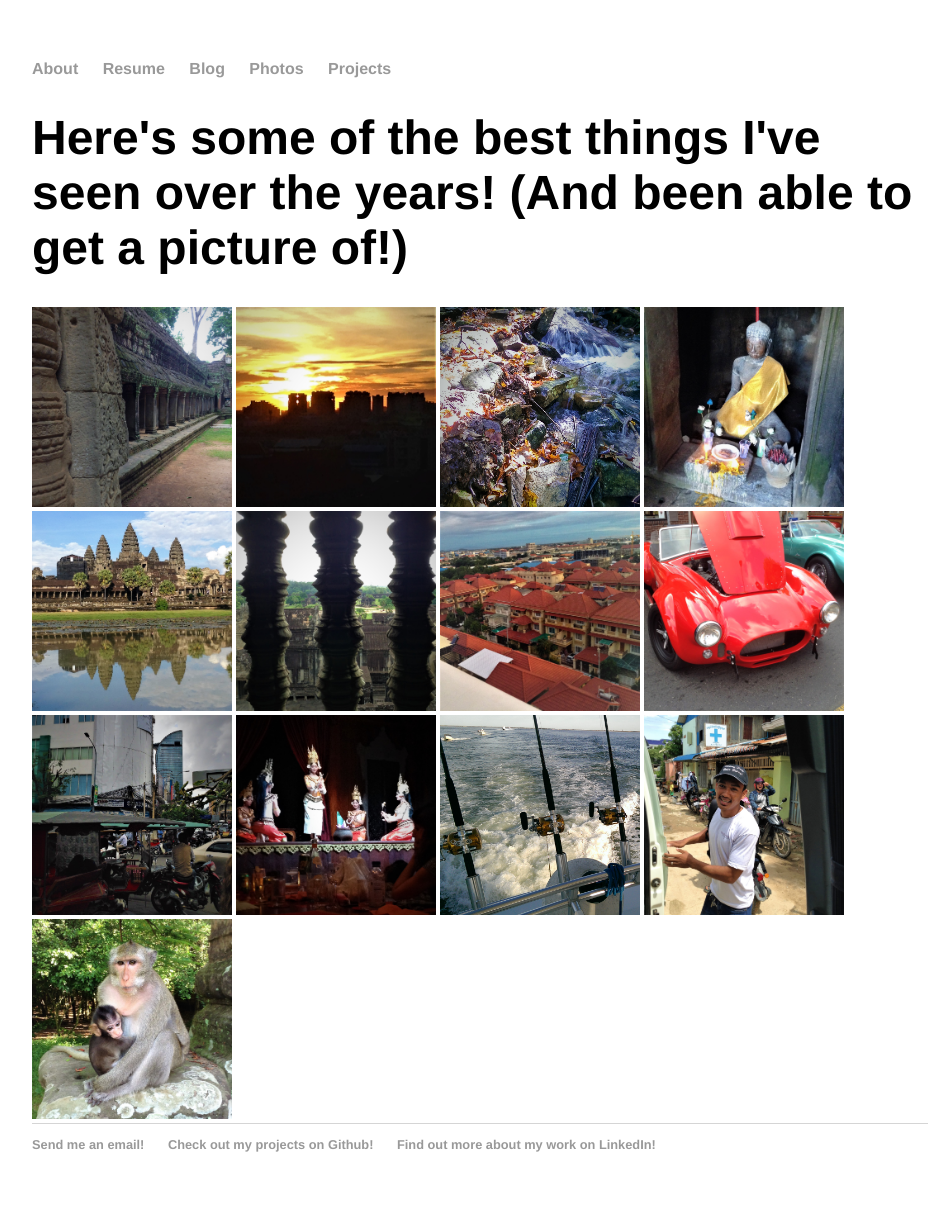
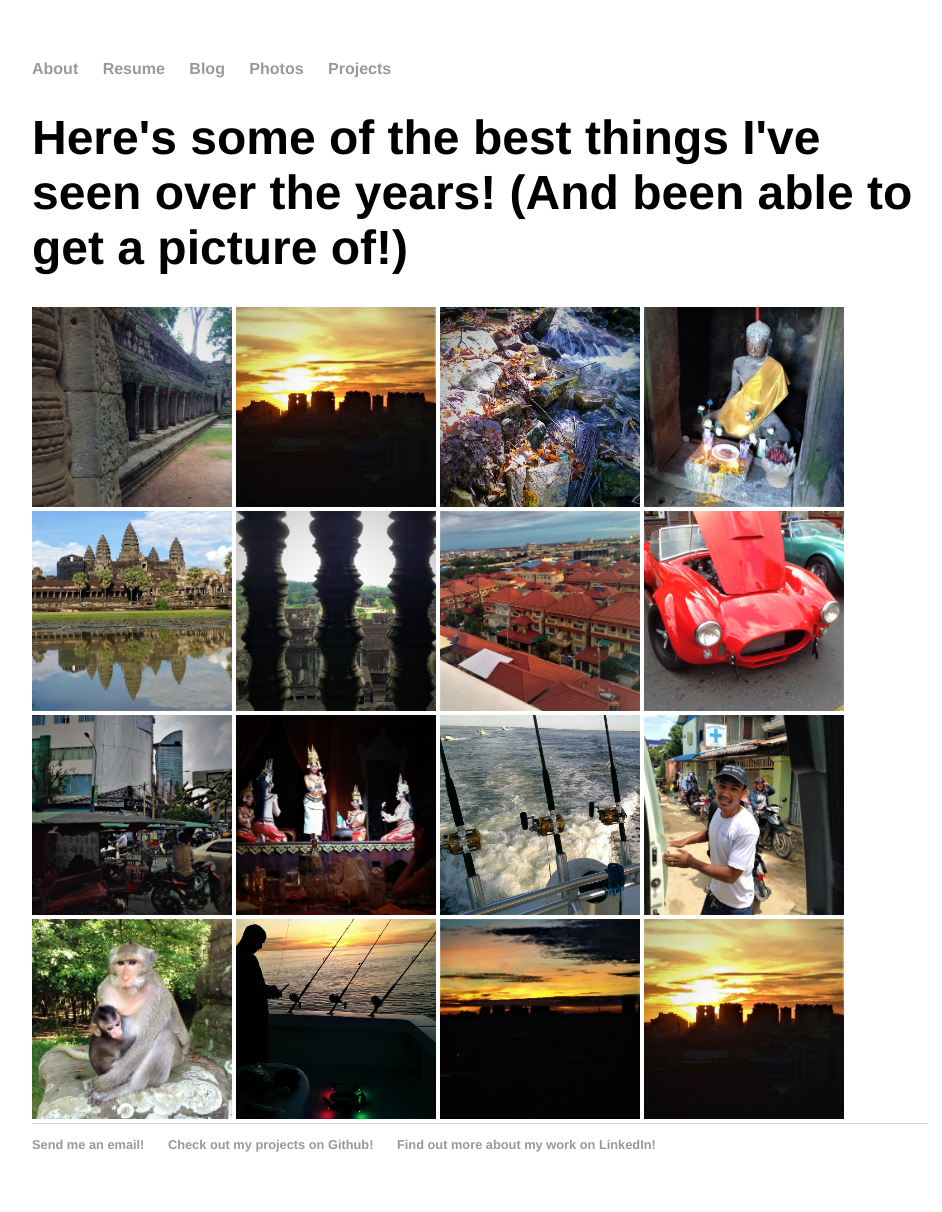
Before and after one commit to IronmanMk40/Matsick-Dot-Com, a Jekyll site: the page built from photos/index.html, in a window 1280 px wide. Shown: the whole page, without its empty margins (160-1102 px from the left). Built offline with Jekyll 4.4.1, drawn with Linux system fonts in a browser that asks for light colours.

Commit message:
Added more photos

```diff
--- a/photos/index.html
+++ b/photos/index.html
@@ -17,4 +17,7 @@ title: The Sights
 <img src="dayfishing.jpg" width=200 height=200>
 <img src="friend.jpg" width=200 height=200>
 <img src="monkey.jpg" width=200 height=200>
+<img src="nightfishing.jpg" width=200 height=200>
+<img src="phnompenh.jpg" width=200 height=200>
+<img src="skyline.jpg" width=200 height=200>
 </div>
```
